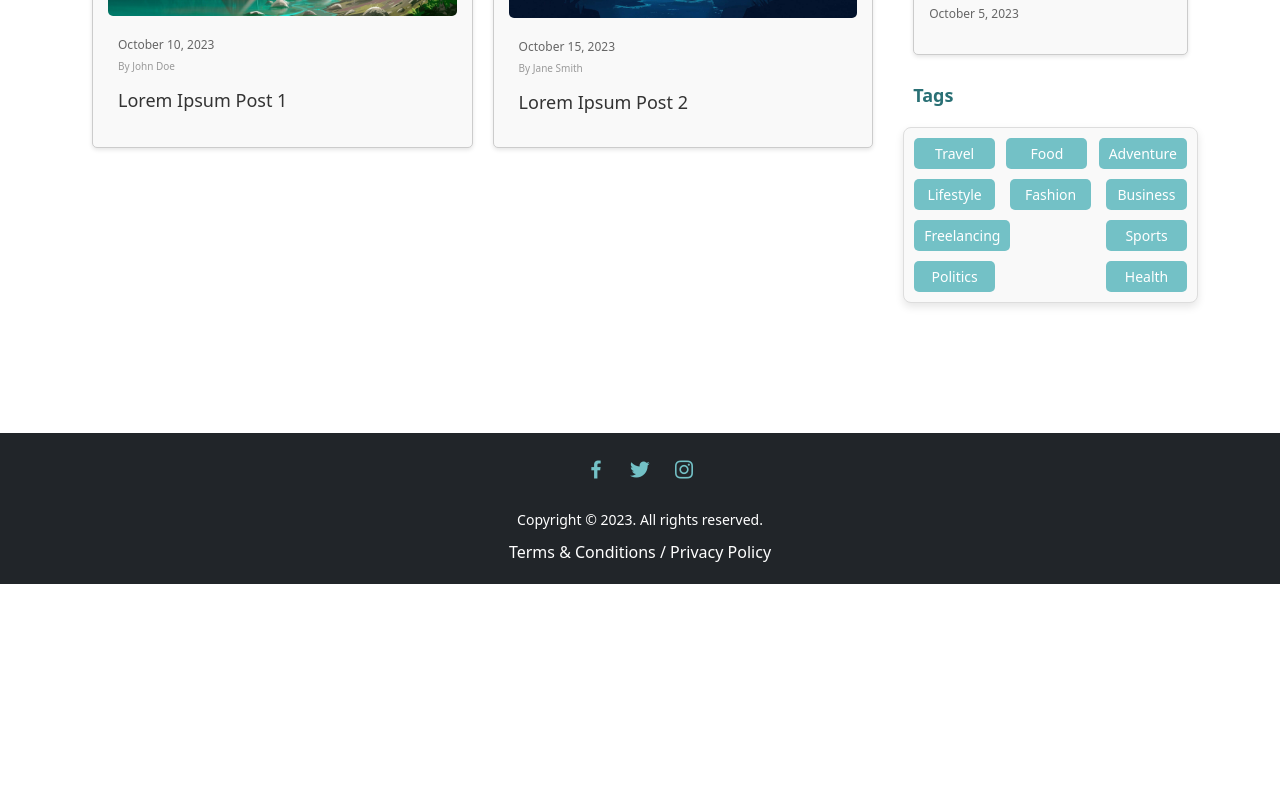
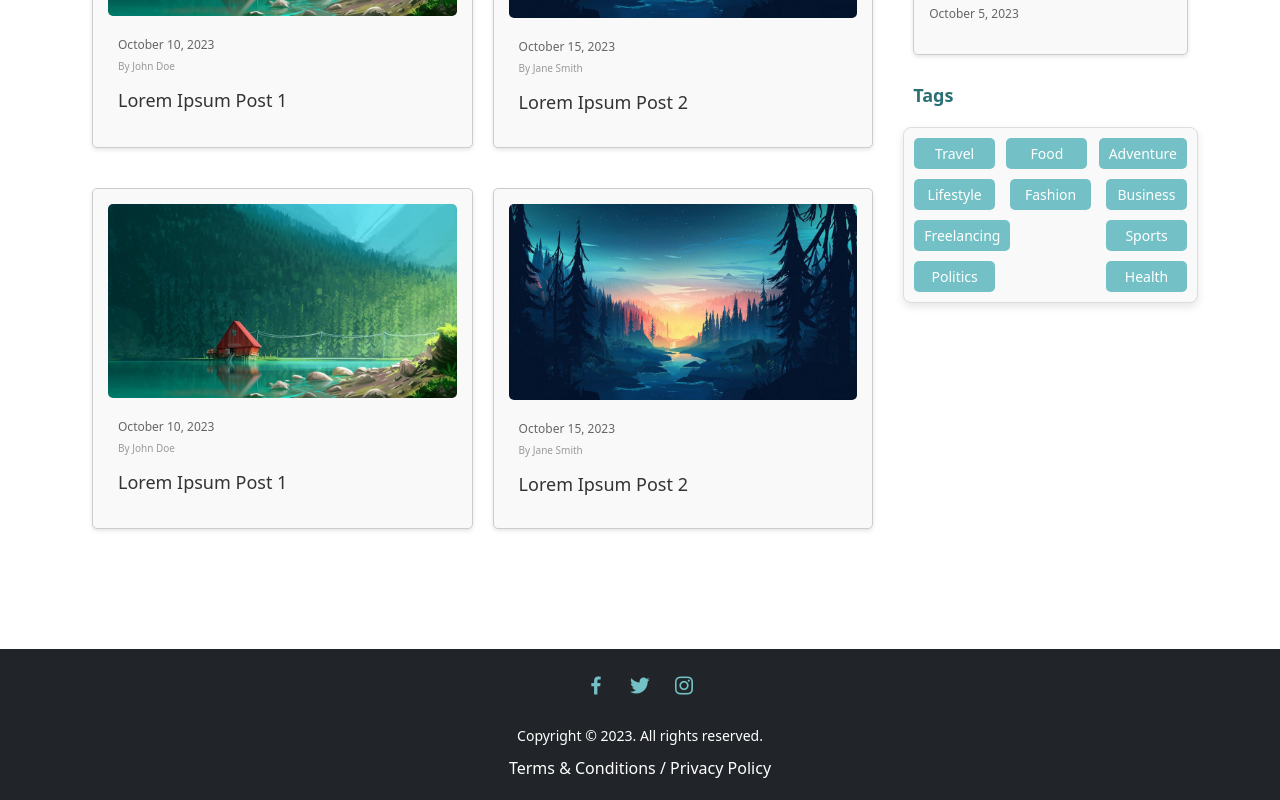
Before and after one commit to oohkim/react-app-capstone, a React (Vite) app: page /home in a window 1280 px wide. Shown: the part 1744-2544 px from the top of the page. Before the commit the page ends 2328 px from the top, so only its background shows below. Built offline with nearby package versions, Linux system fonts and the light colour scheme.

Commit message:
Added another component 'Latest Posts'

```diff
--- a/src/components/LatestPost/LatestPost.jsx
+++ b/src/components/LatestPost/LatestPost.jsx
@@ -43,6 +43,20 @@ const LatestPosts = () => {
     },
     {
       id: 6,
+      title: "Lorem Ipsum Post 2",
+      author: "Jane Smith",
+      date: "October 15, 2023",
+      image: image2,
+    },
+    {
+      id: 7,
+      title: "Lorem Ipsum Post 1",
+      author: "John Doe",
+      date: "October 10, 2023",
+      image: image1,
+    },
+    {
+      id: 8,
       title: "Lorem Ipsum Post 2",
       author: "Jane Smith",
       date: "October 15, 2023",
```
